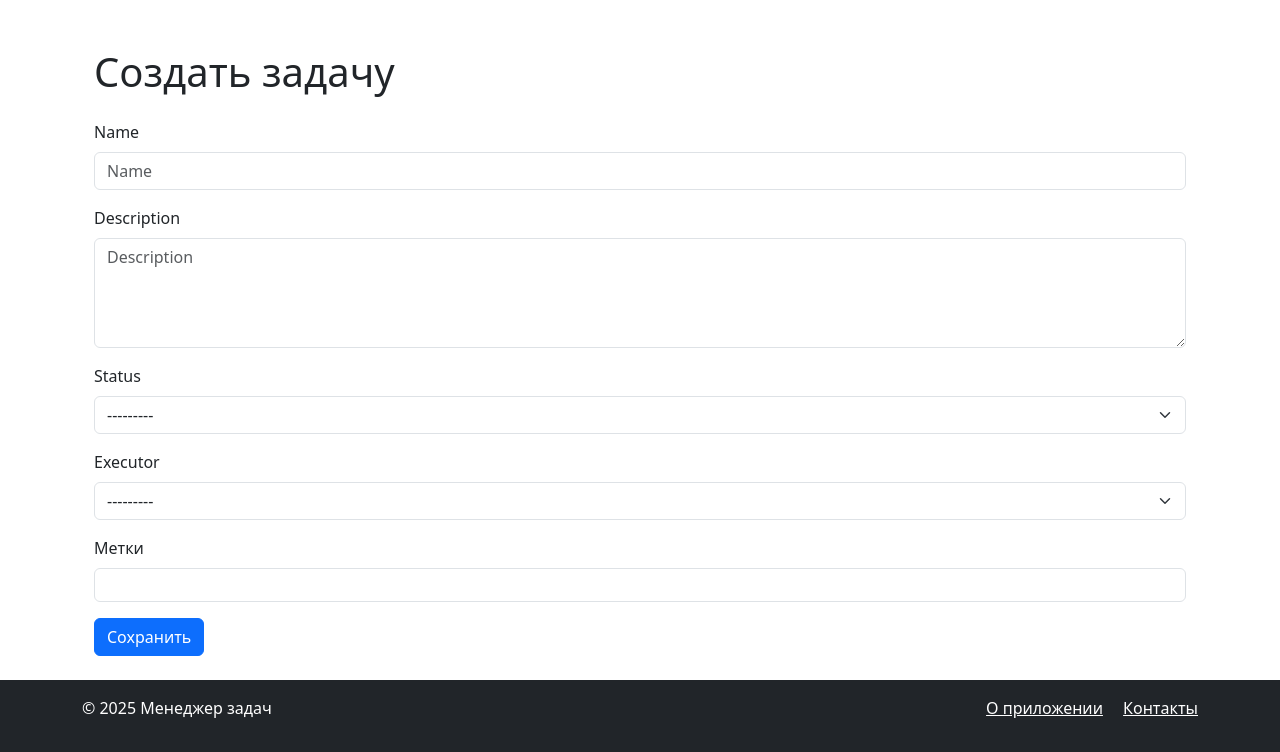
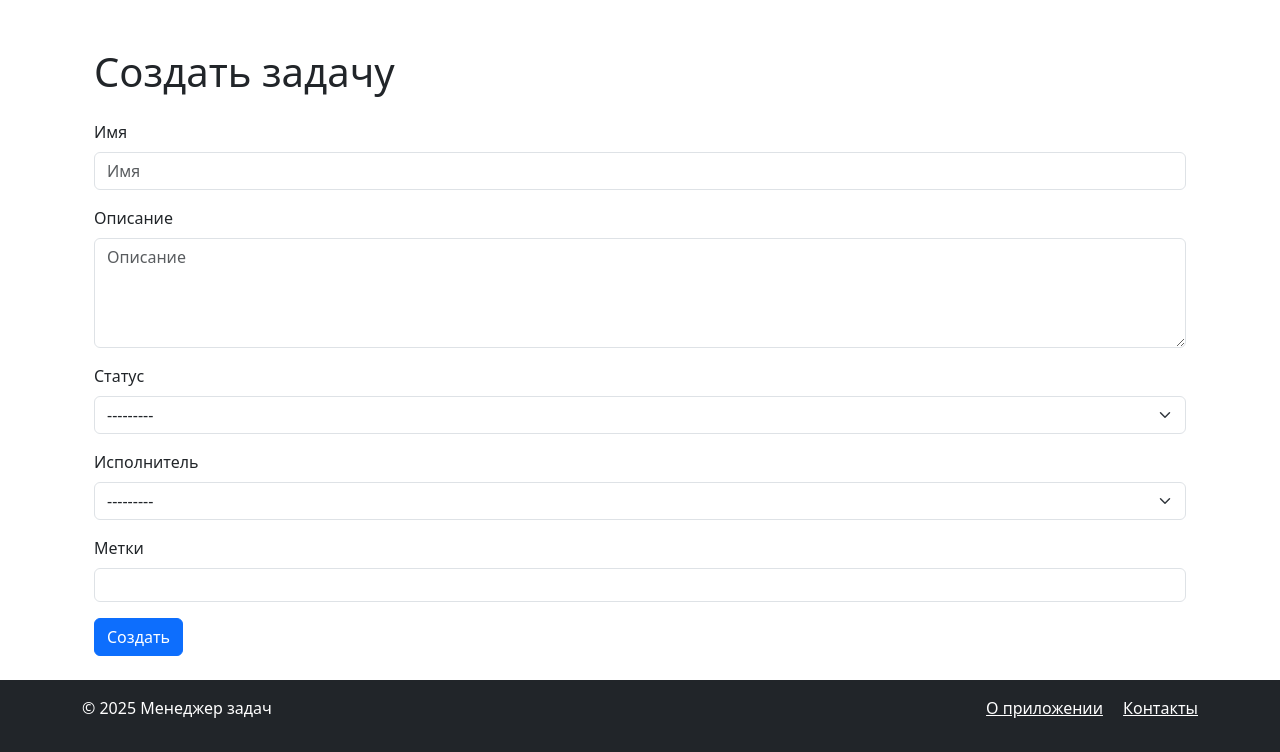
Before and after one commit to SergeyAnuf/python-project-52, a Django app: page /tasks/create/ in a window 1280 px wide. Shown: the part 56-808 px from the top of the page. Run offline with Django 5.2, Linux system fonts and the light colour scheme; the visitor is signed in with stand-in values (Sample User, id 1); data comes from the database, SQL or seed files in the repository; data that the repository does not hold is empty; some libraries are stand-ins or nearby versions.

Commit message:
внесены изменения в перевод

```diff
--- a/task_manager/tasks/forms.py
+++ b/task_manager/tasks/forms.py
@@ -23,10 +23,10 @@ class TaskForm(forms.ModelForm):
             'description': forms.Textarea(attrs={'rows': 4}),
         }
         labels = {
-            'name': _('Name'),
-            'description': _('Description'),
-            'status': _('Status'),
-            'executor': _('Executor'),
+            'name': _('Имя'),
+            'description': _('Описание'),
+            'status': _('Статус'),
+            'executor': _('Исполнитель'),
         }
 
     def __init__(self, *args, **kwargs):
--- a/task_manager/templates/labels/list.html
+++ b/task_manager/templates/labels/list.html
@@ -26,7 +26,7 @@
                 <td>{{ label.created_at|date:"d.m.Y H:i" }}</td>
                 <td>
                     <a href="{% url 'labels:update' label.id %}" class="btn btn-sm btn-primary">
-                        {% trans "Обновить" %}
+                        {% trans "Изменить" %}
                     </a>
                     <a href="{% url 'labels:delete' label.id %}" class="btn btn-sm btn-danger">
                         {% trans "Удалить" %}
--- a/task_manager/templates/statuses/list.html
+++ b/task_manager/templates/statuses/list.html
@@ -26,7 +26,7 @@
                 <td>{{ status.created_at|date:"d.m.Y H:i" }}</td>
                 <td>
                     <a href="{% url 'statuses:update' status.id %}" class="btn btn-sm btn-primary">
-                        {% trans "Обновить" %}
+                        {% trans "Изменить" %}
                     </a>
                     <a href="{% url 'statuses:delete' status.id %}" class="btn btn-sm btn-danger">
                         {% trans "Удалить" %}
--- a/task_manager/templates/tasks/detail.html
+++ b/task_manager/templates/tasks/detail.html
@@ -28,7 +28,7 @@
         </div>
         <div class="card-footer">
             <a href="{% url 'tasks:update' task.id %}" class="btn btn-primary">
-                {% trans "Обновить" %}
+                {% trans "Изменить" %}
             </a>
             <a href="{% url 'tasks:delete' task.id %}" class="btn btn-danger">
                 {% trans "Удалить" %}
--- a/task_manager/templates/tasks/form.html
+++ b/task_manager/templates/tasks/form.html
@@ -27,7 +27,7 @@
         </div>
 
         <button type="submit" class="btn btn-primary">
-            {% trans "Сохранить" %}
+            {% trans "Создать" %}
         </button>
     </form>
 </div>
--- a/task_manager/templates/tasks/list.html
+++ b/task_manager/templates/tasks/list.html
@@ -46,7 +46,7 @@
                 </td>
                 <td>
                     <a href="{% url 'tasks:update' task.id %}" class="btn btn-sm btn-primary">
-                        {% trans "Обновить" %}
+                        {% trans "Изменить" %}
                     </a>
                     <a href="{% url 'tasks:delete' task.id %}" class="btn btn-sm btn-danger">
                         {% trans "Удалить" %}
```
